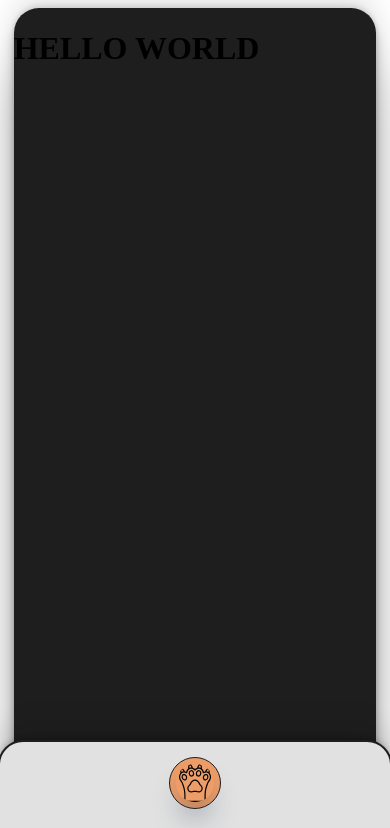
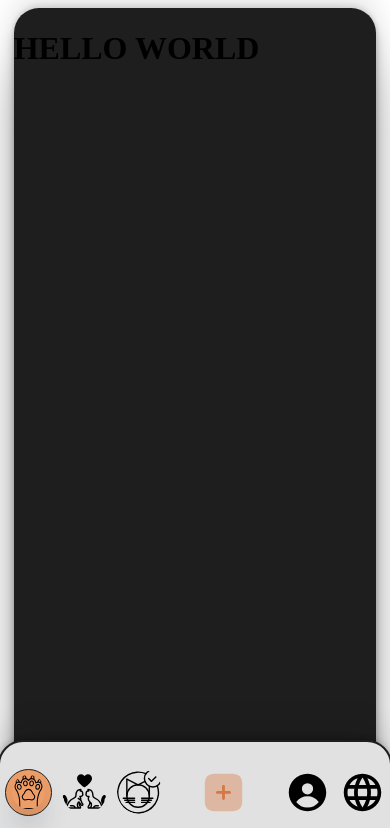
Before and after one commit to PerseOMG/shareYourCatFE, an Angular app: page / in a window 390 px wide. Shown: the top 828 px of the page. Built offline with nearby package versions, Linux system fonts and the light colour scheme.

Commit message:
SYC | mobile layout and sidenav finished

```diff
--- a/src/app/app.component.scss
+++ b/src/app/app.component.scss
@@ -37,5 +37,6 @@
     width: 100%;
     max-width: none;
     border-radius: 25px 25px 0px 0px;
+    overflow-x: scroll;
   }
 }
--- a/src/app/components/shared/sidenav/sidenav.component.scss
+++ b/src/app/components/shared/sidenav/sidenav.component.scss
@@ -1,9 +1,6 @@
 @import "../../../../styles.scss";
 .app {
   &__navigation {
-    &-main-container {
-      height: 100%;
-    }
     list-style: none;
     padding: 0;
     display: flex;
@@ -11,6 +8,9 @@
     justify-content: space-between;
     height: 100%;
     margin: 0;
+    &-main-container {
+      height: 100%;
+    }
     &-item {
       display: flex;
       justify-content: center;
@@ -46,3 +46,27 @@
     }
   }
 }
+
+@media (max-width: 641px) {
+  .app {
+    &__navigation {
+      flex-direction: row;
+      height: 100px;
+      align-items: center;
+      &-main-container {
+        height: 100px;
+      }
+      &-item {
+        margin: 0 5px;
+      }
+      &-icon {
+        height: 45px;
+        width: 45px;
+      }
+      &-box {
+        display: inline-flex;
+        height: fit-content;
+      }
+    }
+  }
+}
```
